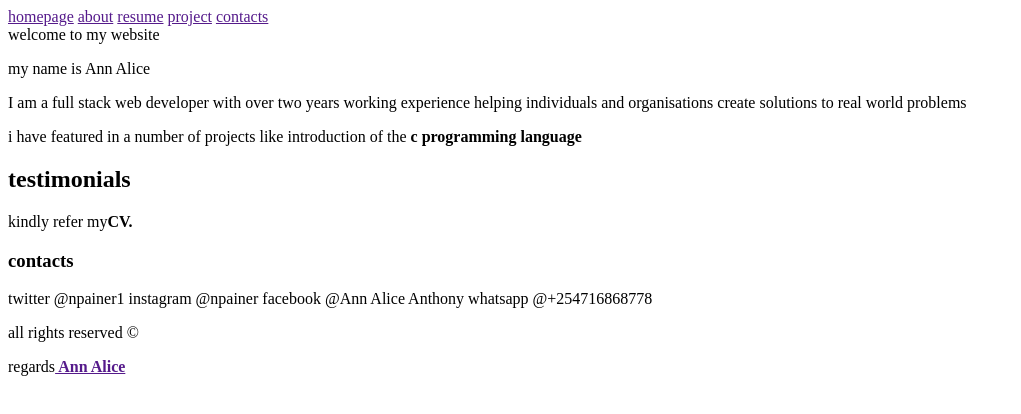
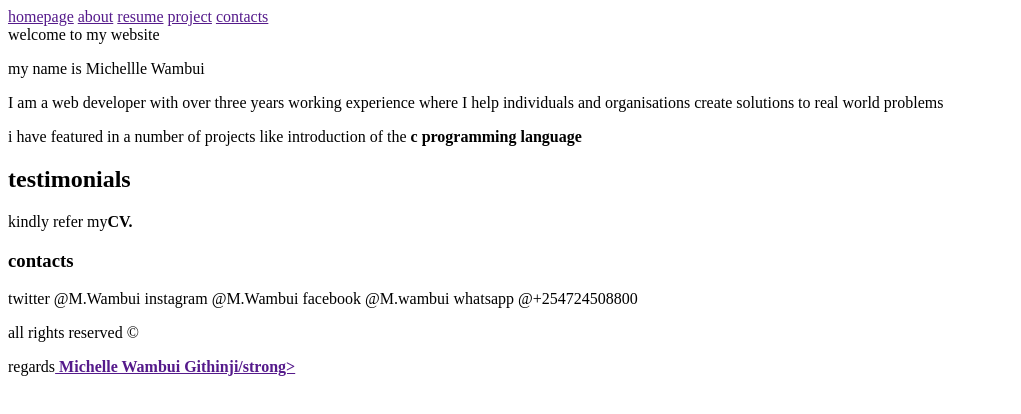
Before and after one commit to MichelleTabby/portfolio-homepage, a plain HTML site: page index.html in a window 1280 px wide. Shown: the whole page, without its empty margins (0-1021 px from the left). Drawn offline with Linux system fonts and the light colour scheme.

Commit message:
Update index.html

```diff
--- a/index.html
+++ b/index.html
@@ -1,6 +1,6 @@
 <!--
     portfolio homepage
-    by Ann Alice
+    by Michelle Wambui Githinji
     feb 2022
     MIT license
 -->
@@ -26,12 +26,12 @@
     </nav>
     <!--header section-->
     <header>
-        <hi>welcome  to my website</hi>
-        <p>my name is Ann Alice</p>
+        <hello>welcome  to my website</hi>
+        <p>my name is Michellle Wambui</p>
 
-        <p>I am a full stack web developer
-            with over two years working
-            experience helping individuals
+        <p>I am a web developer
+            with over three years working
+            experience where I help individuals
             and organisations create solutions
             to real world problems</p>
             </header>
@@ -52,13 +52,13 @@
 <!--footer section-->
 <footer>
     </ul><h3>contacts</h3>
-        <li<a href="">twitter @npainer1</a></li>
-        <li<a href="">instagram @npainer</a></li>
-        <li<a href="">facebook @Ann Alice Anthony</a></li>
-        <li<a href="">whatsapp @+254716868778</a></li>
+        <li<a href="">twitter @M.Wambui</a></li>
+        <li<a href="">instagram @M.Wambui</a></li>
+        <li<a href="">facebook @M.wambui</a></li>
+        <li<a href="">whatsapp @+254724508800</a></li>
     </ul>
     <p>
         all rights reserved &copy;
     </p>
-    regards<a href=""><strong> Ann Alice</strong></a>
+    regards<a href=""><strong> Michelle Wambui Githinji/strong></a>
     </footer>
```
